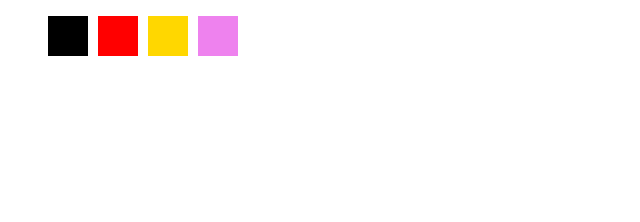
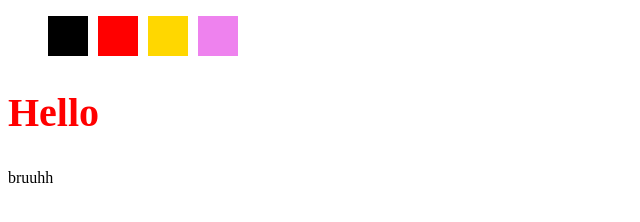
Before and after one commit to VladRaFeed/TEST, a plain HTML site: page index.html in a window 1280 px wide. Shown: the whole page, without its empty margins (0-640 px from the left). Drawn offline with Linux system fonts and the light colour scheme.

Commit message:
test
testtest

```diff
--- a/index.html
+++ b/index.html
@@ -22,6 +22,10 @@
         <div class="square4"></div>
       </li>
     </ul>
+    <div>
+      <h2 class="testtest">Hello</h2>
+      <p>bruuhh</p>
+    </div>
   </body>
   <script src="main.js" type="module"></script>
 </html>
--- a/styles/styles.css
+++ b/styles/styles.css
@@ -63,3 +63,9 @@
 .testbutton:focus {
   background-color: orange;
 }
+
+.testtest {
+  color: red;
+  font-weight: 700;
+  font-size: 40px;
+}
```
